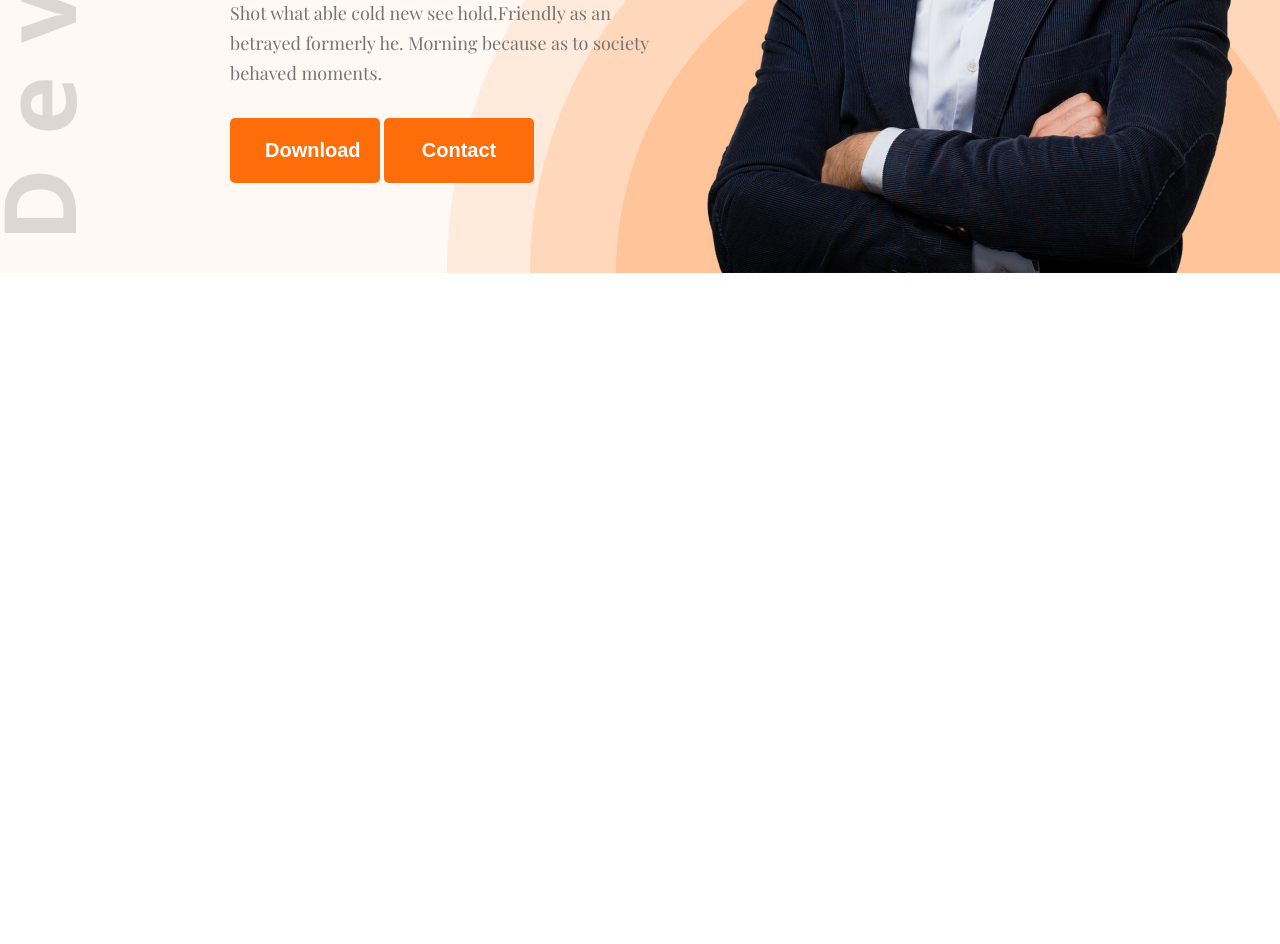
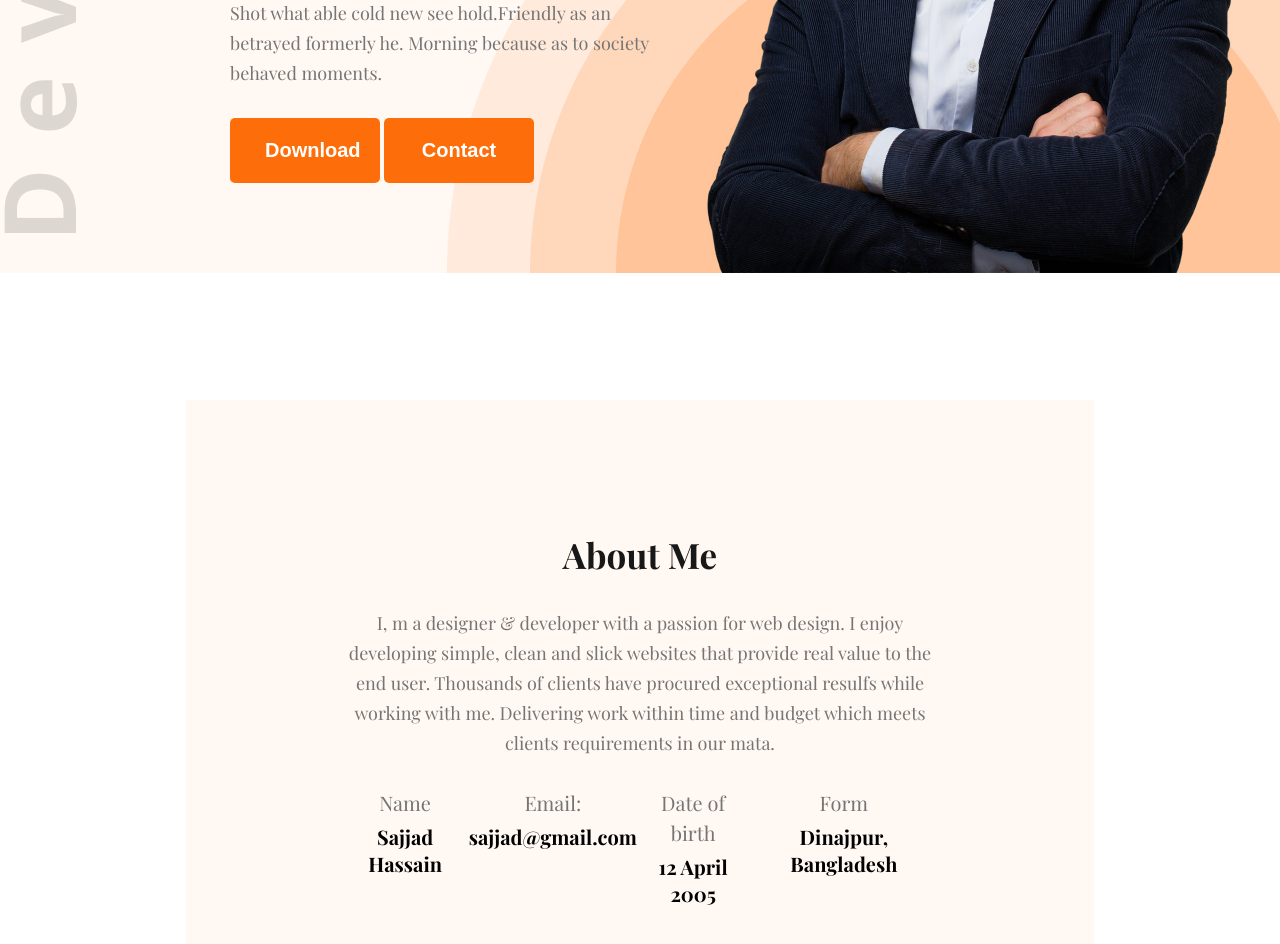
Before and after one commit to sajjadHassain/hero-dev-portfolio, a plain HTML site: page index.html in a window 1280 px wide. Shown: the part 570-1514 px from the top of the page. Before the commit the page ends 843 px from the top, so only its background shows below. Drawn offline with nearby package versions, Linux system fonts and the light colour scheme; a web font is replaced by a local one.

Commit message:
I have changed the about info

```diff
--- a/index.html
+++ b/index.html
@@ -42,5 +42,32 @@
         </section>
     </header>
 
+    <section id="about">
+        <div class="about-container">
+            <div class="section-heading">
+                <h2>About Me</h2>
+                <p>I, m a designer & developer with a passion for web design. I enjoy developing simple, clean and slick websites that provide real value to the end user. Thousands of clients have procured exceptional resulfs while working with me. Delivering work within time and budget which meets clients requirements in our mata.</p>
+                <div class="about-info">
+                    <div class="info-card">
+                        <p>Name</p>
+                        <h4>Sajjad Hassain</h4>
+                    </div>
+                    <div class="info-card">
+                        <p>Email:</p>
+                        <h4>sajjad@gmail.com</h4>
+                    </div>
+                    <div class="info-card">
+                        <p>Date of birth</p>
+                        <h4>12 April 2005</h4>
+                    </div>
+                    <div class="info-card">
+                        <p>Form</p>
+                        <h4>Dinajpur, Bangladesh</h4>
+                    </div>
+                </div>
+            </div>
+        </div>
+    </section>
+
 </body>
 </html>
--- a/portfolio.css
+++ b/portfolio.css
@@ -64,8 +64,29 @@
     cursor: pointer;
 }
 
+.section-heading{
+    max-width: 827px;
+    text-align: center;
+}
+
+.section-heading h2{
+    font-size: 35px;
+    font-weight: bold;
+    color: #181818;
+    margin-bottom:  30px;
+}
+
+.section-heading p{
+    font-size: 18px;
+    font-weight: 400;
+    margin-bottom: 30px;
+    line-height: 30px;
+    color: #757575;
+}
+
 /* header sectione style end heare */
 
+/* banner sectione style start heare */
 #banner{
     /* border: 2px solid; */
     margin: 47px 38px 0 230px;
@@ -106,4 +127,36 @@
     vertical-align: middle;
 }
 
-/* banner sectione style start heare */
+/* banner sectione style End heare */
+
+/* About sectione style start heare */
+
+#about{
+    padding-top: 127px;
+}
+
+#about .about-container{
+    width: 71%;
+    max-width: 1140px;
+    margin: 0 auto;
+    text-align: center;
+    background-color: #FFF8F3;
+    padding: 131px 156px;
+}
+
+#about .about-container .about-info{
+    display: flex;
+    justify-content: space-around;
+}
+.about-info .info-card p{
+    font-size: 20px;
+
+    color: #757575;
+    line-height: 30px;
+    margin-bottom: 5px;
+}
+
+.about-info .info-card h4{
+    font-size: 20px;
+}
+/* About sectione style end heare */
```
Also changed, not shown: images/air.jpeg.
